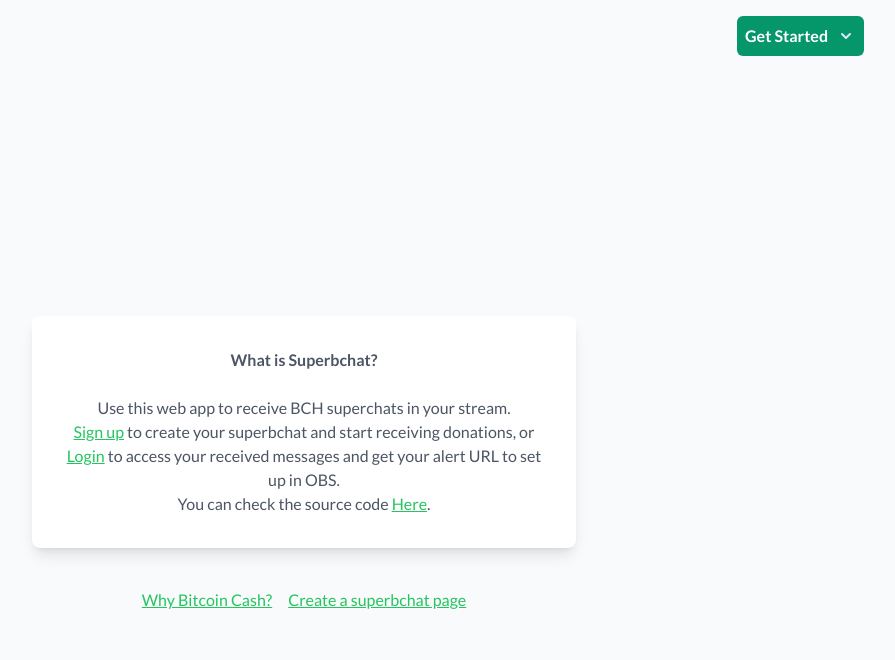
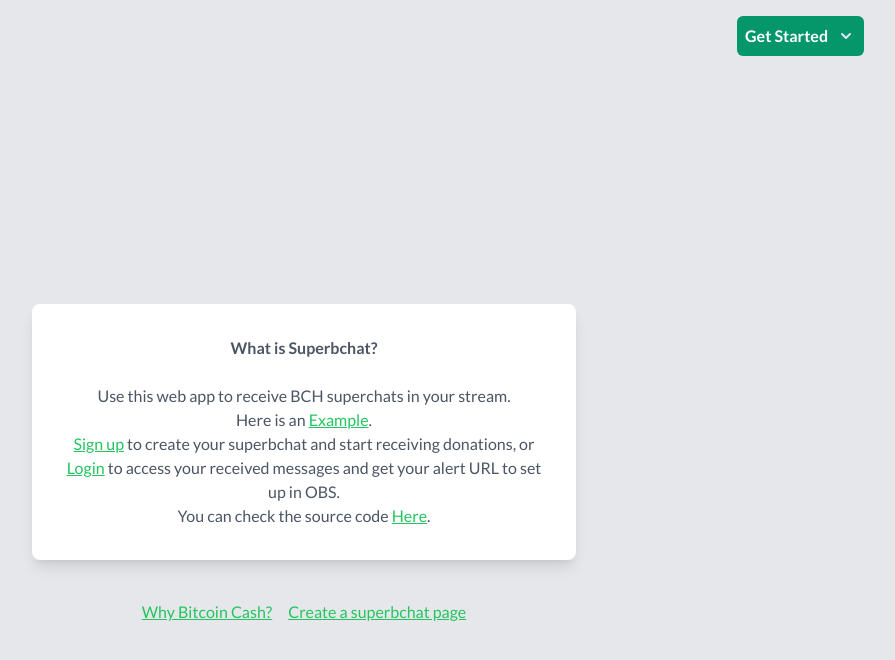
Before and after one commit to vulkan0n/superbchat, a Vue app in the folder frontend/: page / in a window 1280 px wide. Shown: the top 660 px of the page, without its empty margins (336-1231 px from the left). Built offline with nearby package versions, Linux system fonts and the light colour scheme.

Commit message:
Small style fixes

```diff
--- a/frontend/src/App.vue
+++ b/frontend/src/App.vue
@@ -19,7 +19,7 @@
 </script>
 
 <template>
-  <div class="bg-gray-50 flex flex-col min-h-screen">
+  <div class="bg-gray-200 flex flex-col">
     <header
       v-show="routesWithHeader.includes(route.name)"
       class="max-w-6xl w-full flex justify-end m-auto mt-4 pr-4"
--- a/frontend/src/views/HomeView.vue
+++ b/frontend/src/views/HomeView.vue
@@ -17,6 +17,7 @@
           >
             <b>What is Superbchat?</b><br /><br />
             <p>Use this web app to receive BCH superchats in your stream.</p>
+            <p>Here is an <RouterLink to="/vulkan0n" class="text-green-500 underline">Example</RouterLink>. </p>
             <p>
               <RouterLink to="/user/signup" class="text-green-500 underline">Sign up</RouterLink> to create your superbchat and start receiving donations,
               or <RouterLink to="/user/login" class="text-green-500 underline">Login</RouterLink> to access your received messages and get your alert URL
--- a/frontend/src/views/SuperbchatView.vue
+++ b/frontend/src/views/SuperbchatView.vue
@@ -79,7 +79,7 @@
 </script>
 
 <template>
-  <div class="flex flex-col h-screen items-center">
+  <div class="flex flex-col items-center">
     <div class="max-w-lg mx-4 space-y-10 text-gray-600">
       <div class="max-w-lg mx-4 space-y-10 text-gray-600">
         <div class="relative w-full">
```
